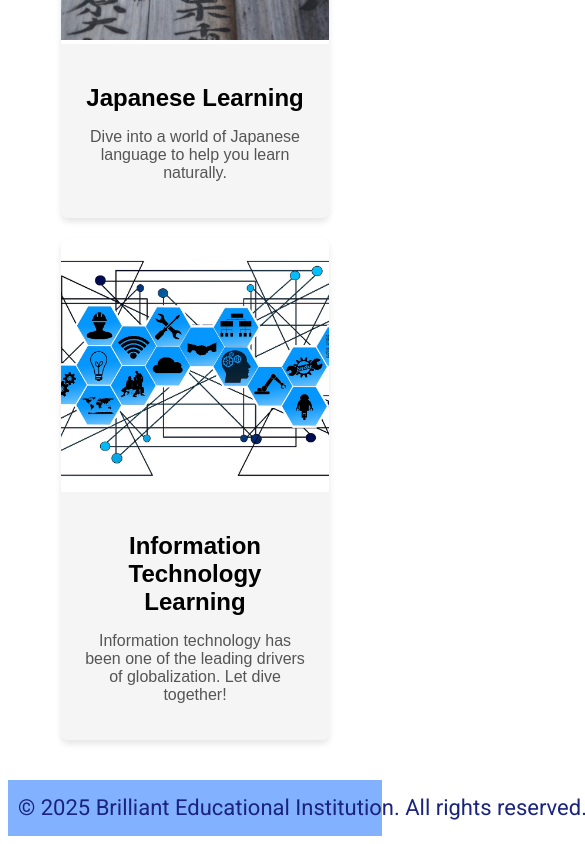
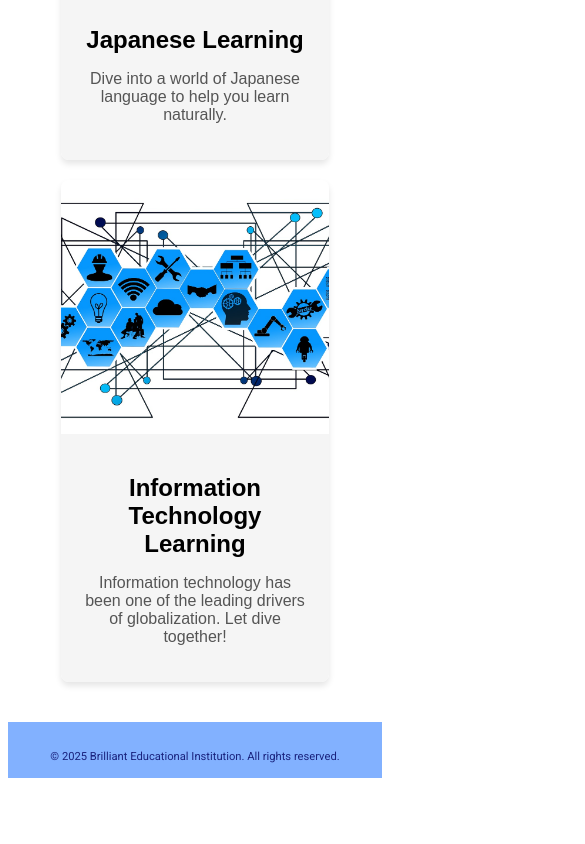
Before and after one commit to ChitChitZaw01/Brilliant-Edu, an Angular app: page / in a window 390 px wide. Shown: the part 1590-2434 px from the top of the page, 585 px wide, since content can reach past the window. After the commit the page ends 2376 px from the top, so only its background shows below. Built offline with nearby package versions, Linux system fonts and the light colour scheme.

Commit message:
Updated home and footer css

```diff
--- a/src/app/footer/footer.component.css
+++ b/src/app/footer/footer.component.css
@@ -1,4 +1,3 @@
-/* footer.component.css */
 .foot {
   background-color: #82b1ff;
   color: #1a237e;
@@ -10,4 +9,19 @@
 
 p {
   margin-left: 10px;
+  font-size: 1rem;
 }
+
+@media (max-width: 768px) {
+  .foot {
+    flex-direction: column;
+    align-items: center;
+  }
+
+  p {
+    margin-left: 0;
+    font-size: 0.7rem;
+    text-align: center;
+    padding: 0 10px;
+  }
+}
--- a/src/app/home/home.component.css
+++ b/src/app/home/home.component.css
@@ -97,7 +97,7 @@ img {
 }
 
 @media (max-width: 768px) {
-  .info-sections {
+  .info-sections, .home-container {
     flex-direction: column;
     align-items: center;
   }
@@ -105,13 +105,4 @@ img {
   .info-section {
     width: 80%;
   }
-
-  .home-container {
-    flex-direction: column;
-    align-items: center;
-  }
-
-  .home-container {
-    width: 80%;
-  }
 }
```
